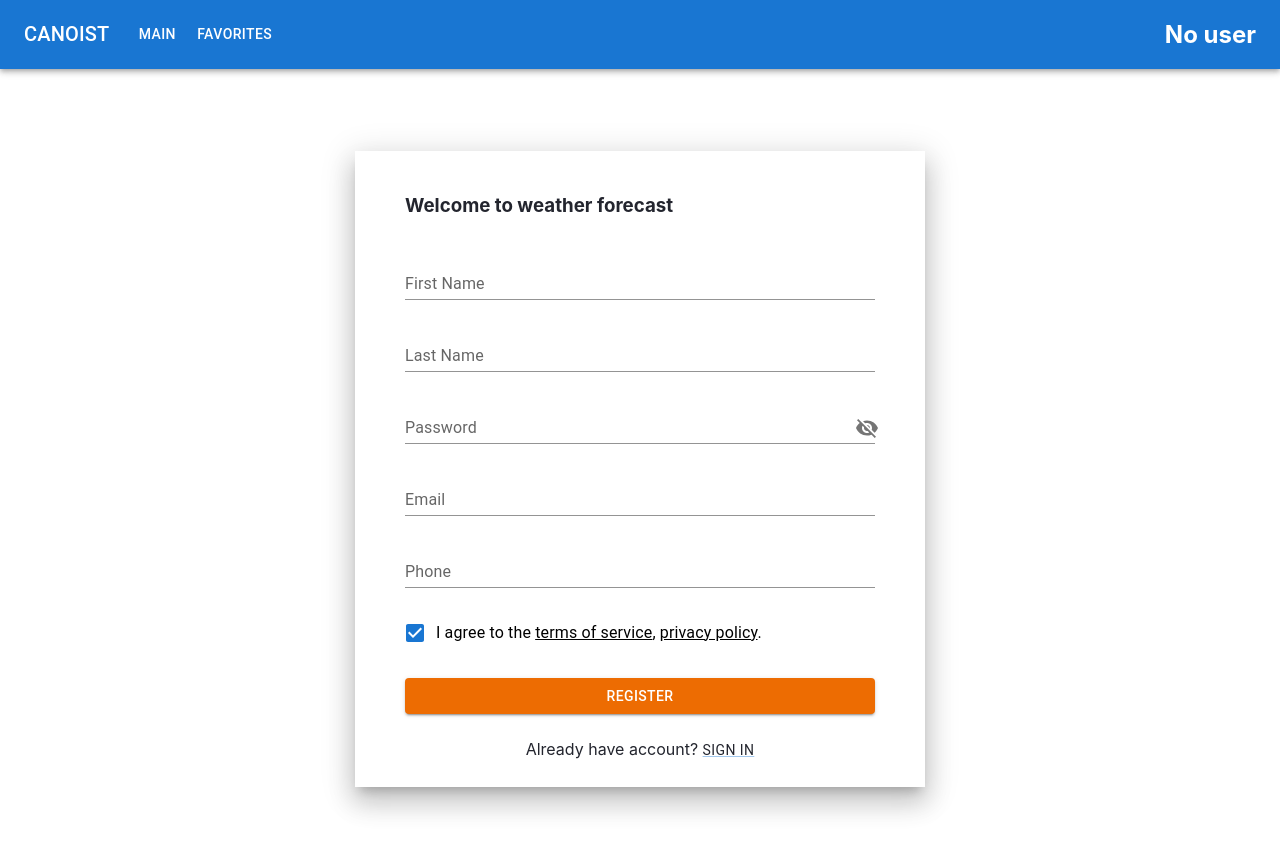
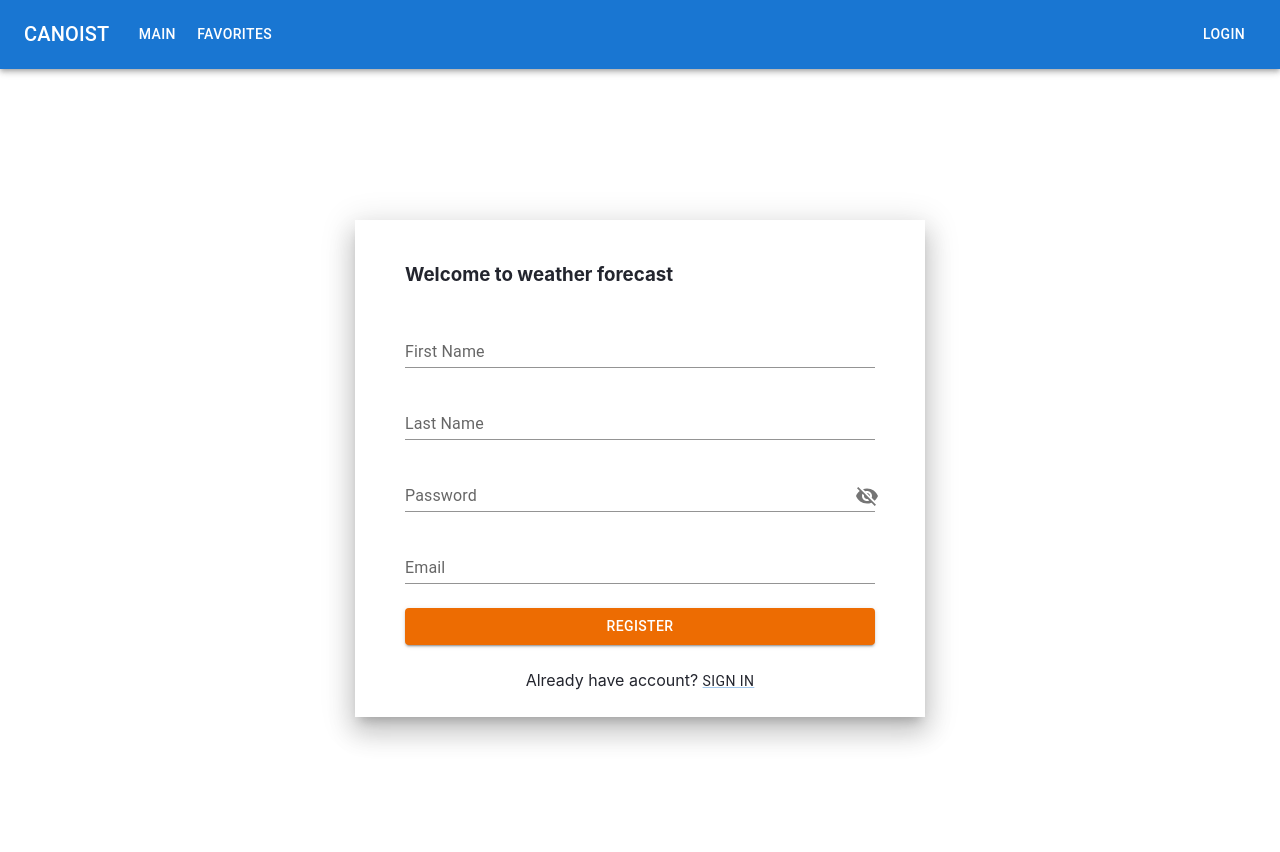
Before and after one commit to Canoist/Weather-app, a React (Create React App) app: page /login/1 in a window 1280 px wide. Both pictures are taken after a click on the link "SIGN UP". Shown: the top 852 px of the page. Built offline with nearby package versions, Linux system fonts and the light colour scheme.

Commit message:
Changed validateForm, Added link to login, when user is not logged in

```diff
--- a/src/App.js
+++ b/src/App.js
@@ -12,7 +12,7 @@ function App() {
       <ResponsiveAppBar />
       <Switch>
         <Route path="/login/:type?" component={Login} />
-        <Route path="/other" component={Favorites} />
+        <Route path="/favorites" component={Favorites} />
         <Route path="/" exact component={Main} />
         <Redirect to="/" />
       </Switch>
--- a/src/components/appBarUserInfo.jsx
+++ b/src/components/appBarUserInfo.jsx
@@ -9,8 +9,9 @@ import {
   Tooltip,
   Typography
 } from "@mui/material";
+import AppBarButton from "./appBarButton";
 
-const AppBarUserInfo = ({ settings, login }) => {
+const AppBarUserInfo = ({ settings, login, onClickCloseMenu }) => {
   const [anchorElUser, setAnchorElUser] = useState(null);
 
   const handleOpenUserMenu = (event) => {
@@ -53,7 +54,7 @@ const AppBarUserInfo = ({ settings, login }) => {
           </Menu>
         </>
       ) : (
-        <h2>No user</h2>
+        <AppBarButton page="Login" />
       )}
     </Box>
   );
@@ -61,7 +62,8 @@ const AppBarUserInfo = ({ settings, login }) => {
 
 AppBarUserInfo.propTypes = {
   settings: PropTypes.array,
-  login: PropTypes.bool
+  login: PropTypes.bool,
+  onClickCloseMenu: PropTypes.func
 };
 
 export default AppBarUserInfo;
--- a/src/components/responsiveAppBar.jsx
+++ b/src/components/responsiveAppBar.jsx
@@ -95,7 +95,11 @@ const ResponsiveAppBar = () => {
               />
             ))}
           </Box>
-          <AppBarUserInfo settings={settings} login={false} />
+          <AppBarUserInfo
+            onClickCloseMenu={handleCloseNavMenu}
+            settings={settings}
+            login={false}
+          />
         </Toolbar>
       </Container>
     </AppBar>
--- a/src/components/ui/validateForm.jsx
+++ b/src/components/ui/validateForm.jsx
@@ -6,11 +6,7 @@ import {
   IconButton,
   InputAdornment,
   TextField,
-  Checkbox,
-  FormControlLabel,
-  Link,
-  FormControl,
-  FormHelperText
+  Link
 } from "@mui/material";
 import React, { useState } from "react";
 import { useForm } from "react-hook-form";
@@ -44,35 +40,6 @@ const ValidateForm = ({ toggleForm }) => {
   };
 
   console.log("ERRORS: ", errors);
-
-  const handleClickOnLink = (event) => {
-    event.preventDefault();
-    console.log("Go to Link");
-  };
-
-  const legacyLabel = (
-    <>
-      <span>I agree to the </span>
-      <Link
-        href="#"
-        color="inherit"
-        underline="always"
-        onClick={handleClickOnLink}
-      >
-        terms of service
-      </Link>
-      <span>, </span>
-      <Link
-        href="#"
-        color="inherit"
-        underline="always"
-        onClick={handleClickOnLink}
-      >
-        privacy policy
-      </Link>
-      <span>.</span>
-    </>
-  );
 
   return (
     <Box
@@ -164,61 +131,11 @@ const ValidateForm = ({ toggleForm }) => {
           required: { value: true, message: "Поле обязательно для заполнения" },
 
           pattern: {
-            value: /^\S+@\S+$/i,
+            value: /^\S+@\S+\.\S+$/i,
             message: "Email введен некорректно. Шаблон abc@abc.com"
           }
         })}
       />
-      <TextField
-        error={errors.Phone}
-        helperText={errors.Phone ? errors.Phone.message : null}
-        id="Phone"
-        label="Phone"
-        placeholder="+1(XXX)XXX-XXXX"
-        variant="standard"
-        margin="normal"
-        type="tel"
-        {...register("Phone", {
-          required: {
-            value: true,
-            message: "Поле обязательно для заполнения"
-          },
-          minLength: {
-            value: 6,
-            message: "Не менее 6 и не более 14 символов" // JS only: <p>error message</p> TS only support string\
-          },
-
-          maxLength: 15,
-          pattern: {
-            // eslint-disable-next-line no-useless-escape
-            value: /^((8|\+7)[\- ]?)?(\(?\d{3}\)?[\- ]?)?[\d\- ]{7,10}$/,
-            message: `Телефон не соответсвует шаблону.
-              Шаблоны: +79261234567, 89261234567, 8(926)123-45-67, (495) 123 45 67, 8 927 1234 234 и пр.`
-          }
-        })}
-      />
-      <FormControl error={errors.License} margin="normal">
-        <FormControlLabel
-          control={
-            <Checkbox
-              {...register("License", {
-                required: {
-                  value: true,
-                  message: "Необходимо ваше согласие"
-                }
-              })}
-              defaultChecked
-            />
-          }
-          sx={{
-            color: "black"
-          }}
-          label={legacyLabel}
-        />
-        {errors.License && (
-          <FormHelperText>{errors.License.message}</FormHelperText>
-        )}
-      </FormControl>
       <Button
         variant="contained"
         type="submit"
```
